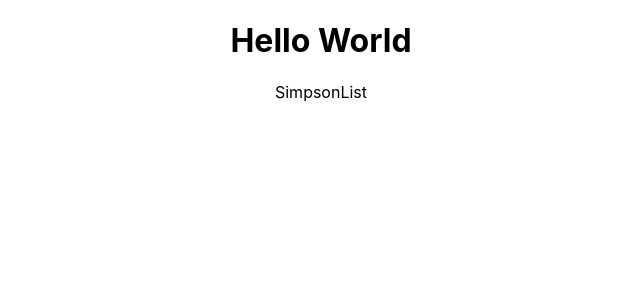
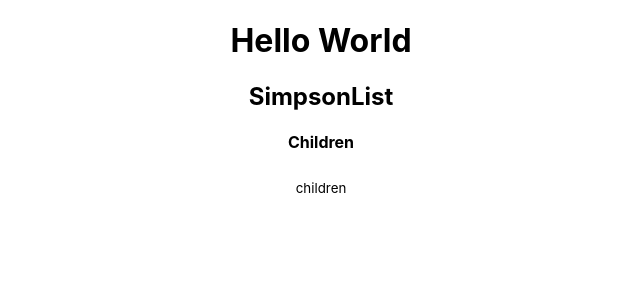
Before and after one commit to randricalvin/Workshop-React-Simpsons, a React (Create React App) app: page / in a window 1280 px wide. Shown: the top 300 px of the page, without its empty margins (319-959 px from the left). Built offline with nearby package versions, Linux system fonts and the light colour scheme.

Commit message:
Mise en place du template pour un simpson

```diff
--- a/src/App.js
+++ b/src/App.js
@@ -1,7 +1,7 @@
 import React from 'react';
 import './App.css';
 import SimpsonList from './SimpsonList';
-import data from './data.json';
+import data from './data.js';
 
 
 function App() {
--- a/src/SimpsonList.jsx
+++ b/src/SimpsonList.jsx
@@ -1,9 +1,18 @@
 import React from 'react'
+import data from './data.js'
 
 const SimpsonList = () => {
-  return (
-    <div>SimpsonList</div>
-  )
+return (
+    <div>
+        <h2>SimpsonList</h2>
+
+    <div>
+        <h4>{data[0].name}</h4>
+        <h6>{data[0].gender}</h6>
+        <p><small>{data[0].normalized_name}</small></p>
+        </div>
+    </div>
+)
 }
 
 
```
